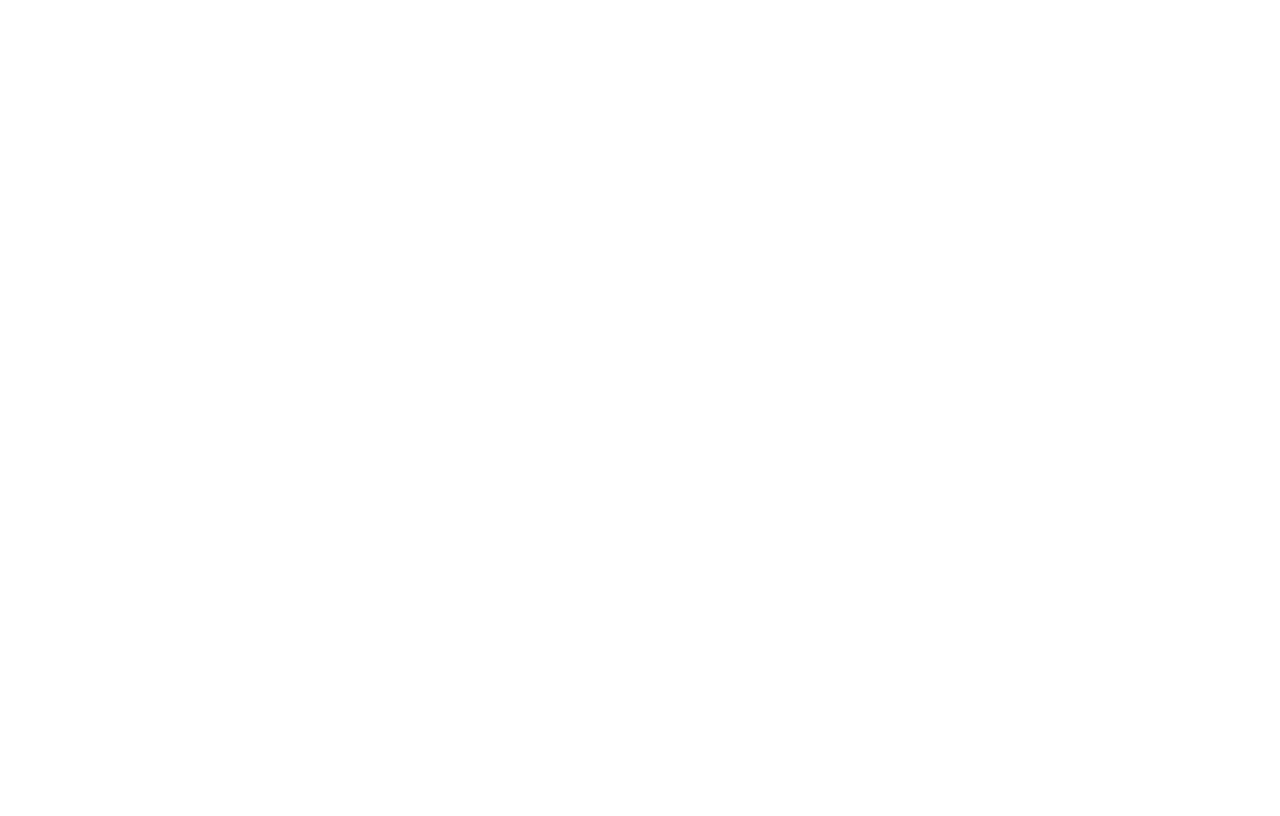
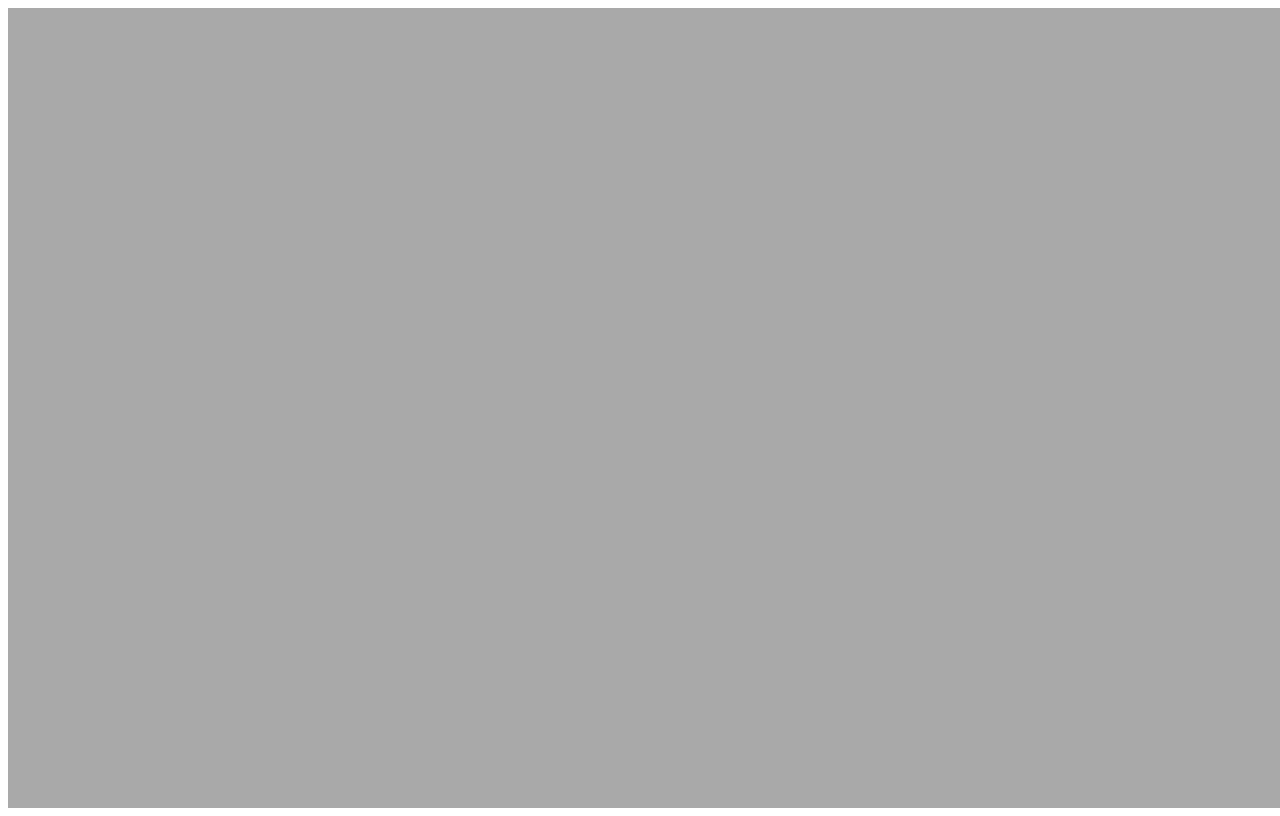
Before and after one commit to Stellavilar/Chat-Application, a React (Create React App) app in the folder chat-application/: page / in a window 1280 px wide. Built offline with nearby package versions, Linux system fonts and the light colour scheme.

Commit message:
Implemented Routes

```diff
--- a/chat-application/package.json
+++ b/chat-application/package.json
@@ -10,6 +10,8 @@
     "react": "^16.13.1",
     "react-dom": "^16.13.1",
     "react-redux": "^7.2.1",
+    "react-router": "^5.2.0",
+    "react-router-dom": "^5.2.0",
     "react-scripts": "3.4.1"
   },
   "scripts": {
--- a/chat-application/src/components/App.js
+++ b/chat-application/src/components/App.js
@@ -1,4 +1,6 @@
 import React from 'react';
+import {Route, Switch} from 'react-router';
+
 import '../styles/App.css';
 
 //import components
@@ -8,8 +10,14 @@
 function App() {
   return (
     <div className="App">
-      <HomePage />
-      <ChatBox />
+      <Switch>
+        <Route exact path="/">
+          <HomePage />
+        </Route>
+        <Route exact path="/chatzone">
+          <ChatBox />
+        </Route>
+      </Switch>
     </div>
   );
 }
--- a/chat-application/src/index.js
+++ b/chat-application/src/index.js
@@ -3,13 +3,16 @@
 import App from './components/App';
 import store from './store';
 import { Provider } from 'react-redux';
+import {BrowserRouter as Router} from 'react-router-dom';
 
 
 ReactDOM.render(
   <React.StrictMode>
-    <Provider store={store}>
-      <App />
-    </Provider>
+    <Router>
+      <Provider store={store}>
+        <App />
+      </Provider>
+    </Router>
   </React.StrictMode>,
   document.getElementById('root')
 );
--- a/chat-application/src/styles/App.css
+++ b/chat-application/src/styles/App.css
@@ -1,39 +1,10 @@
-.App {
-  text-align: center;
+.chat-box {
+  background-color: chocolate;
+  width: 100vw;
+  height: 100vh;
 }
-
-.App-logo {
-  height: 40vmin;
-  pointer-events: none;
+.homepage {
+  background-color: darkgrey;
+  width: 100vw;
+  height: 100vh;
 }
-
-@media (prefers-reduced-motion: no-preference) {
-  .App-logo {
-    animation: App-logo-float infinite 3s ease-in-out;
-  }
-}
-
-.App-header {
-  min-height: 100vh;
-  display: flex;
-  flex-direction: column;
-  align-items: center;
-  justify-content: center;
-  font-size: calc(10px + 2vmin);
-}
-
-.App-link {
-  color: rgb(112, 76, 182);
-}
-
-@keyframes App-logo-float {
-  0% {
-    transform: translateY(0);
-  }
-  50% {
-    transform: translateY(10px)
-  }
-  100% {
-    transform: translateY(0px)
-  }
-}
```
Also changed, not shown: 1 other file (tests, documents, lock files or other folders).
